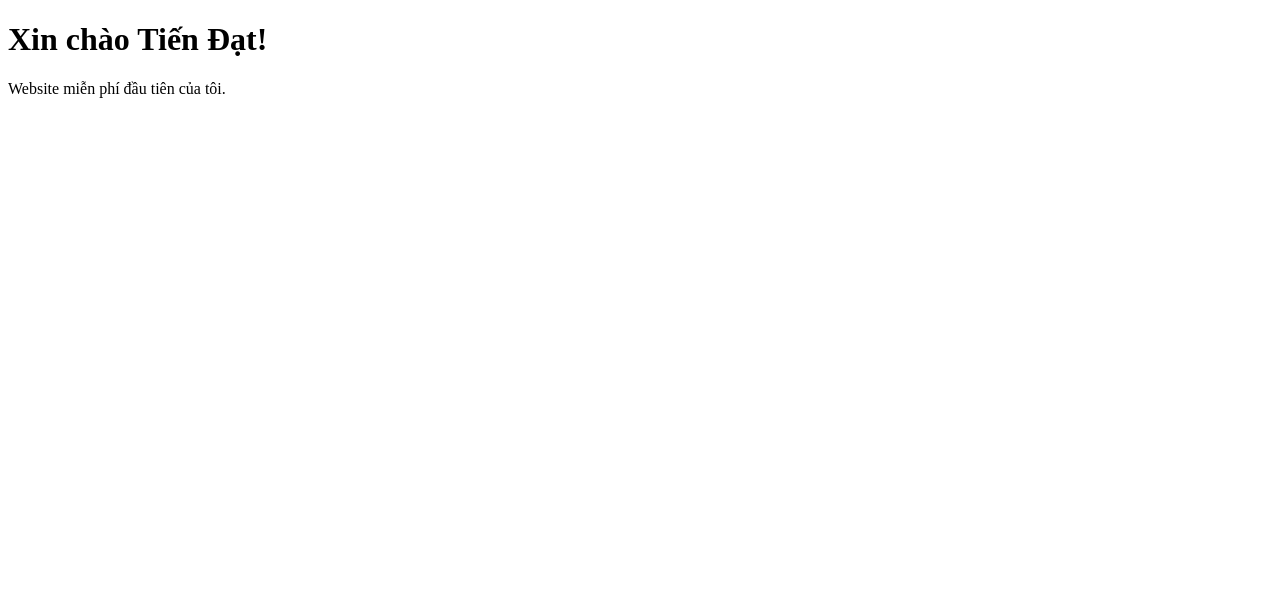
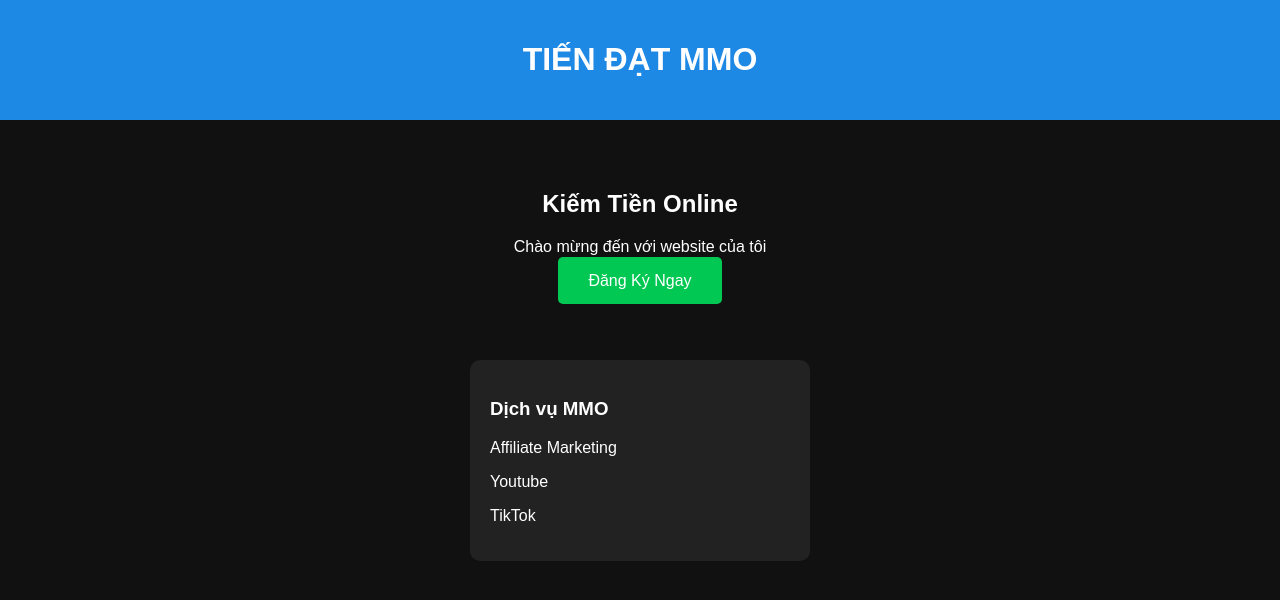
Before and after one commit to jxjddxcc4-max/mywebsite, a plain HTML site: page index.html in a window 1280 px wide. Drawn offline with Linux system fonts and the light colour scheme.

Commit message:
cập nhập giao diện MMO

```diff
--- a/index.html
+++ b/index.html
@@ -1,12 +1,66 @@
 <!DOCTYPE html>
 <html>
 <head>
-    <title>Website đầu tiên</title>
+<meta charset="UTF-8">
+<title>Tiến Đạt MMO</title>
+
+<style>
+body{
+    margin:0;
+    font-family:Arial;
+    background:#111;
+    color:white;
+}
+
+.header{
+    background:#1e88e5;
+    padding:20px;
+    text-align:center;
+}
+
+.hero{
+    text-align:center;
+    padding:50px;
+}
+
+.btn{
+    background:#00c853;
+    color:white;
+    padding:15px 30px;
+    text-decoration:none;
+    border-radius:5px;
+}
+
+.box{
+    width:300px;
+    margin:20px auto;
+    background:#222;
+    padding:20px;
+    border-radius:10px;
+}
+</style>
+
 </head>
+
 <body>
 
-<h1>Xin chào Tiến Đạt!</h1>
-<p>Website miễn phí đầu tiên của tôi.</p>
+<div class="header">
+    <h1>TIẾN ĐẠT MMO</h1>
+</div>
+
+<div class="hero">
+    <h2>Kiếm Tiền Online</h2>
+    <p>Chào mừng đến với website của tôi</p>
+
+    <a class="btn" href="#">Đăng Ký Ngay</a>
+</div>
+
+<div class="box">
+    <h3>Dịch vụ MMO</h3>
+    <p>Affiliate Marketing</p>
+    <p>Youtube</p>
+    <p>TikTok</p>
+</div>
 
 </body>
 </html>
```
